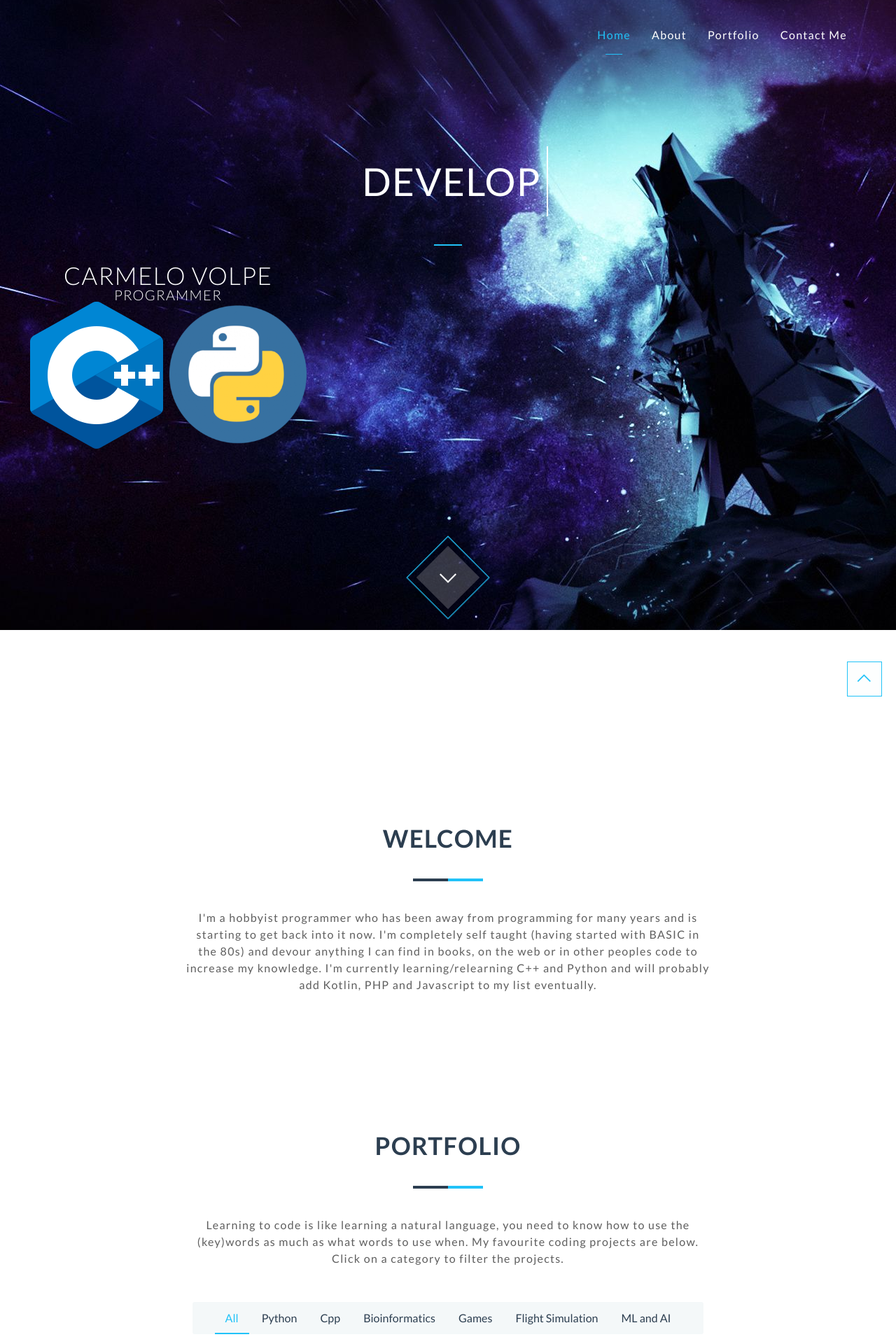
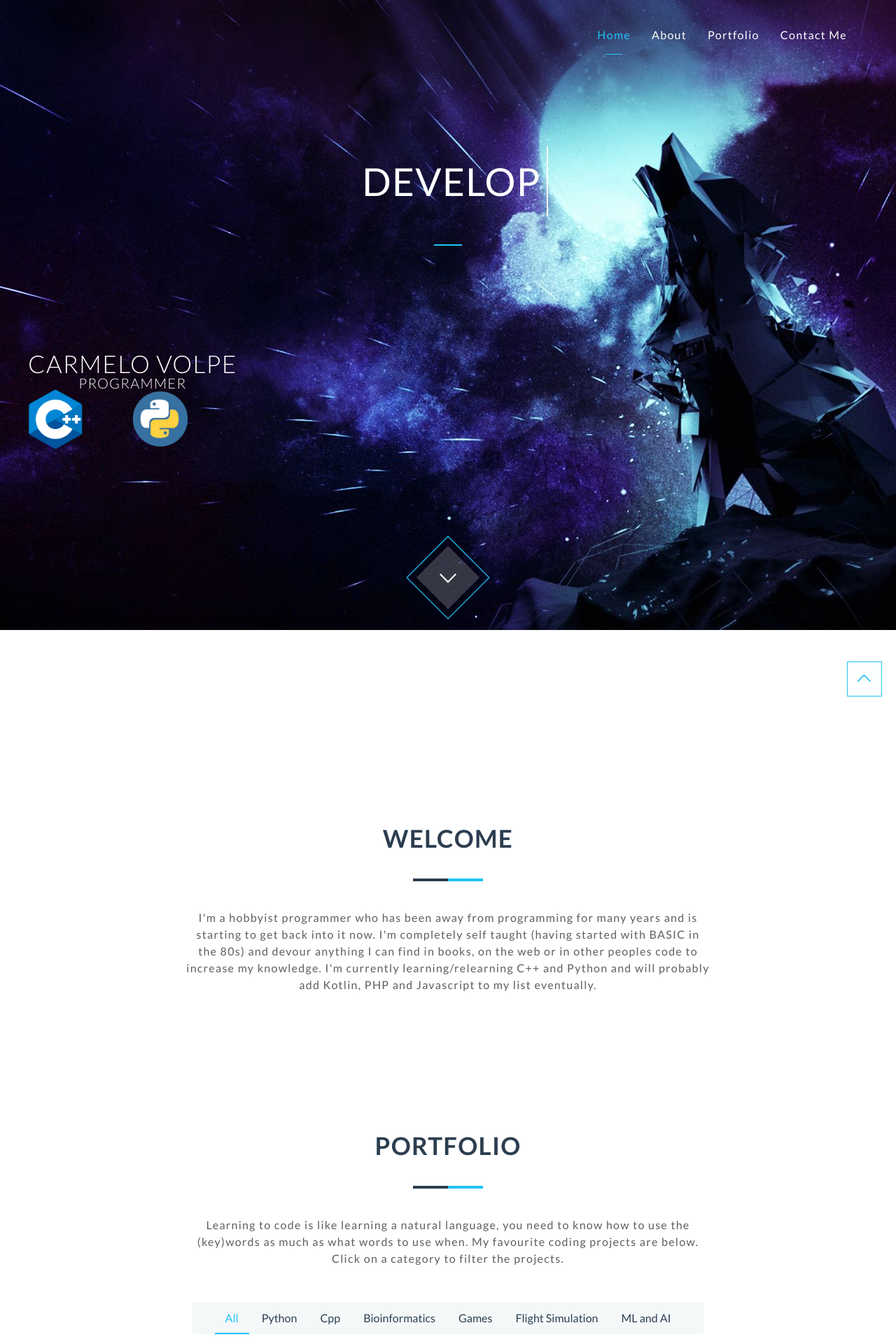
Before and after one commit to Gamernaut/gamernaut.github.io, a Jekyll site: the page built from index.html, in a window 1280 px wide. Shown: the top 1920 px of the page at 70% size. Built offline with Jekyll 4.4.1, drawn with Linux system fonts in a browser that asks for light colours; nearby versions of some CDN libraries.

Commit message:
Update header.html

```diff
--- a/_includes/header.html
+++ b/_includes/header.html
@@ -67,8 +67,8 @@
               <h3 class="thin">{{ site.header-tagline }}</h3>
                 <table style="width:100%">
                   <tr style="text-align:center;">
-                    <td><img src="{{ site.baseurl }}/images/logos/cplusplus.png" alt="Cplusplus.png logo"/></td>
-                    <td><img src="{{ site.baseurl }}/images/logos/python.png" alt="Python.png logo"/></td>
+                    <td><img src="{{ site.baseurl }}/images/logos/cplusplus.png" width="80px"alt="Cplusplus.png logo"/></td>
+                    <td><img src="{{ site.baseurl }}/images/logos/python.png" width="80px" alt="Python.png logo"/></td>
                   </tr>
                 </table>
             </div>
```
